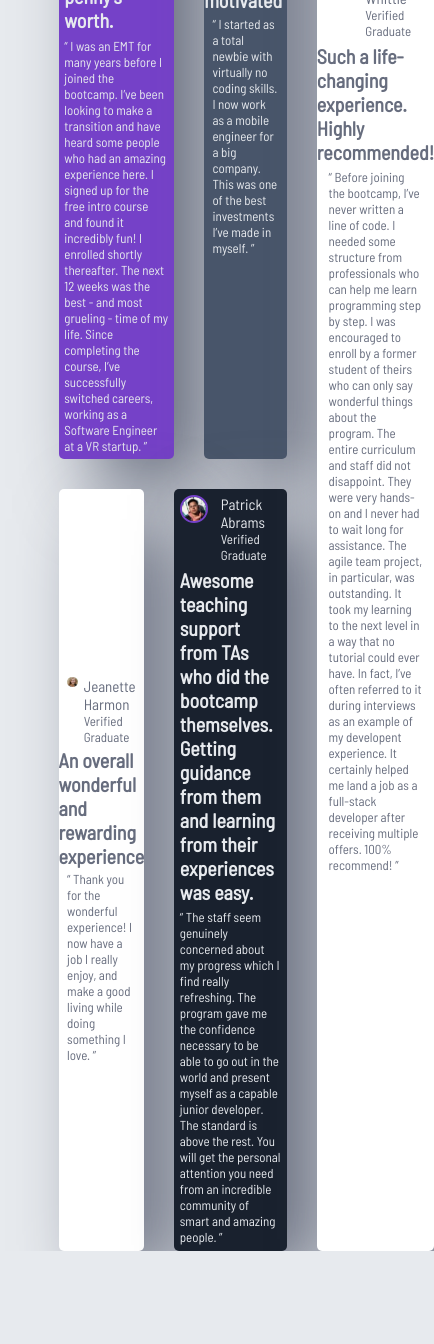
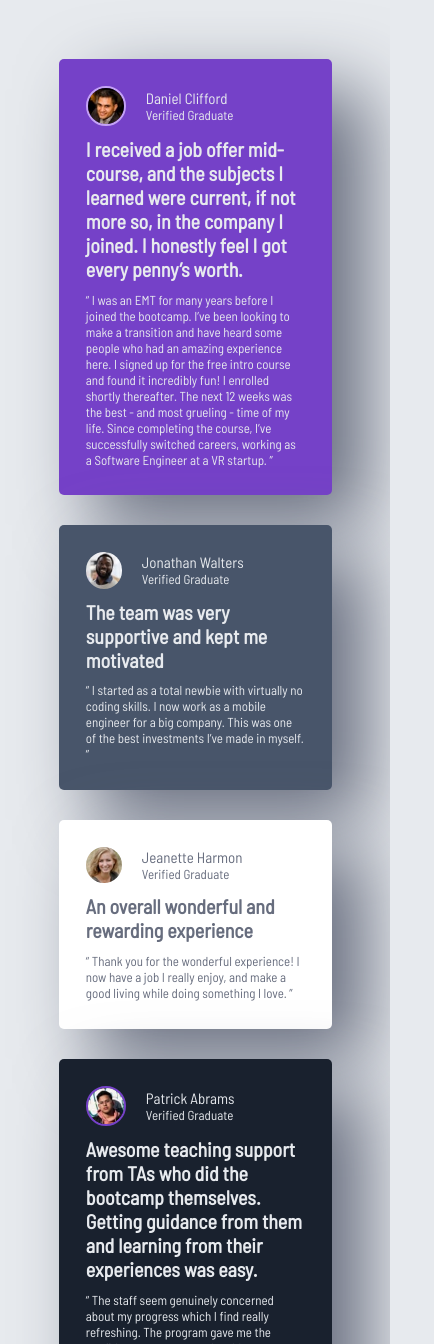
Before and after one commit to Mokszi/testimonials-grid-section, a plain HTML site: page index.html in a window 390 px wide. Shown: the top 1344 px of the page, 434 px wide, since content can reach past the window. Before the commit the page ends 1251 px from the top, so only its background shows below. Drawn offline with Linux system fonts and the light colour scheme.

Commit message:
mobile view done

```diff
--- a/style.css
+++ b/style.css
@@ -228,3 +228,38 @@ span{
 .kira_flex_name{
     font-size: 15px;
 }
+
+@media screen and (max-width: 675px){
+    body{
+        display: flex;
+        flex-direction: column;
+        height: auto;
+        padding-top: 15%;
+        padding-bottom: 15%;
+    }
+
+    .daniel{
+        padding: 10%;
+        grid-area: auto;
+    }
+
+    .jonathan{
+        padding: 10%;
+        grid-area: auto;
+    }
+
+    .jeanette{
+        padding: 10%;
+        grid-area: auto;
+    }
+
+    .patrick{
+        padding: 10%;
+        grid-area: auto;
+    }
+
+    .kira{
+        padding: 10%;
+        grid-area: auto;
+    }
+}
```
